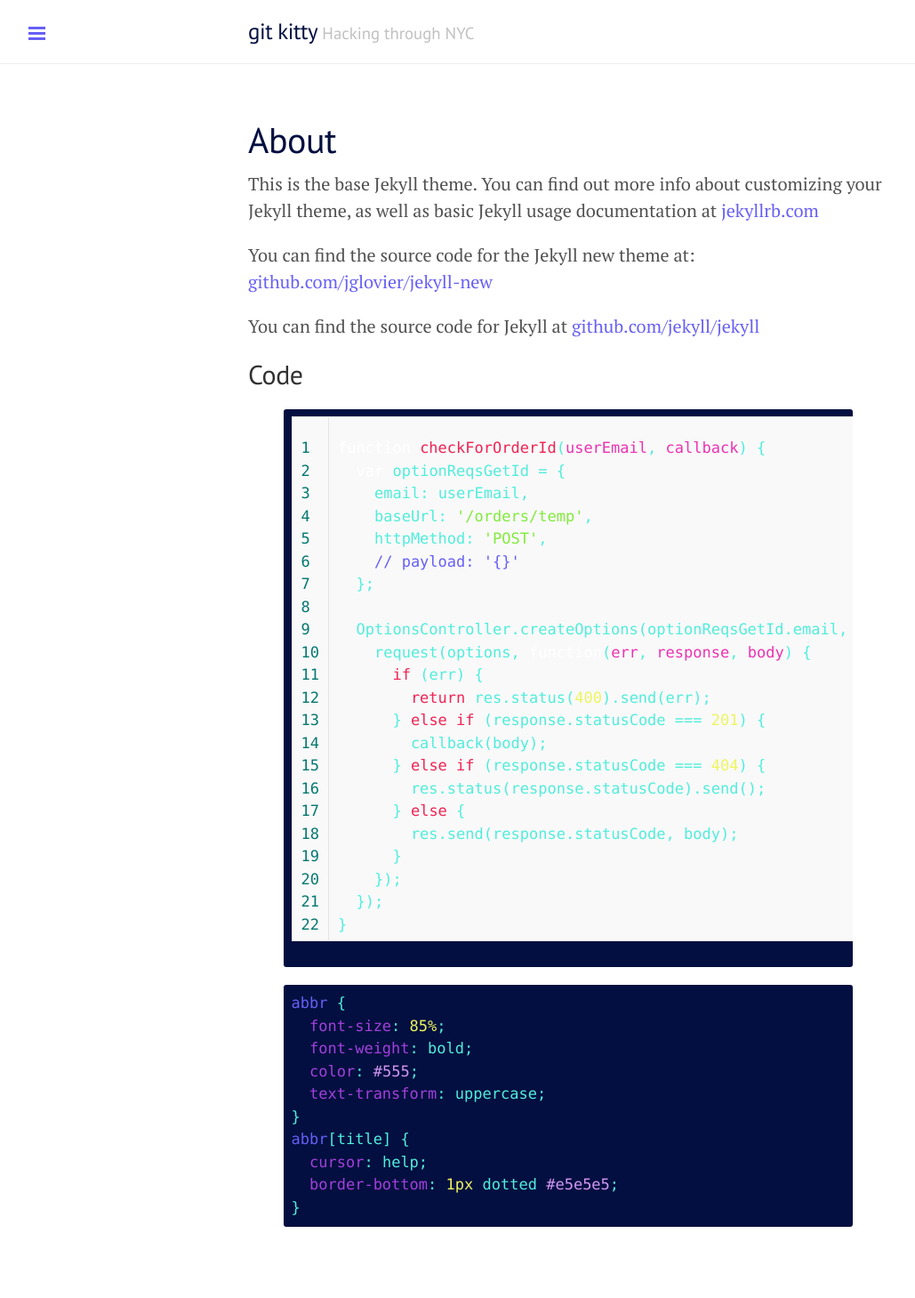
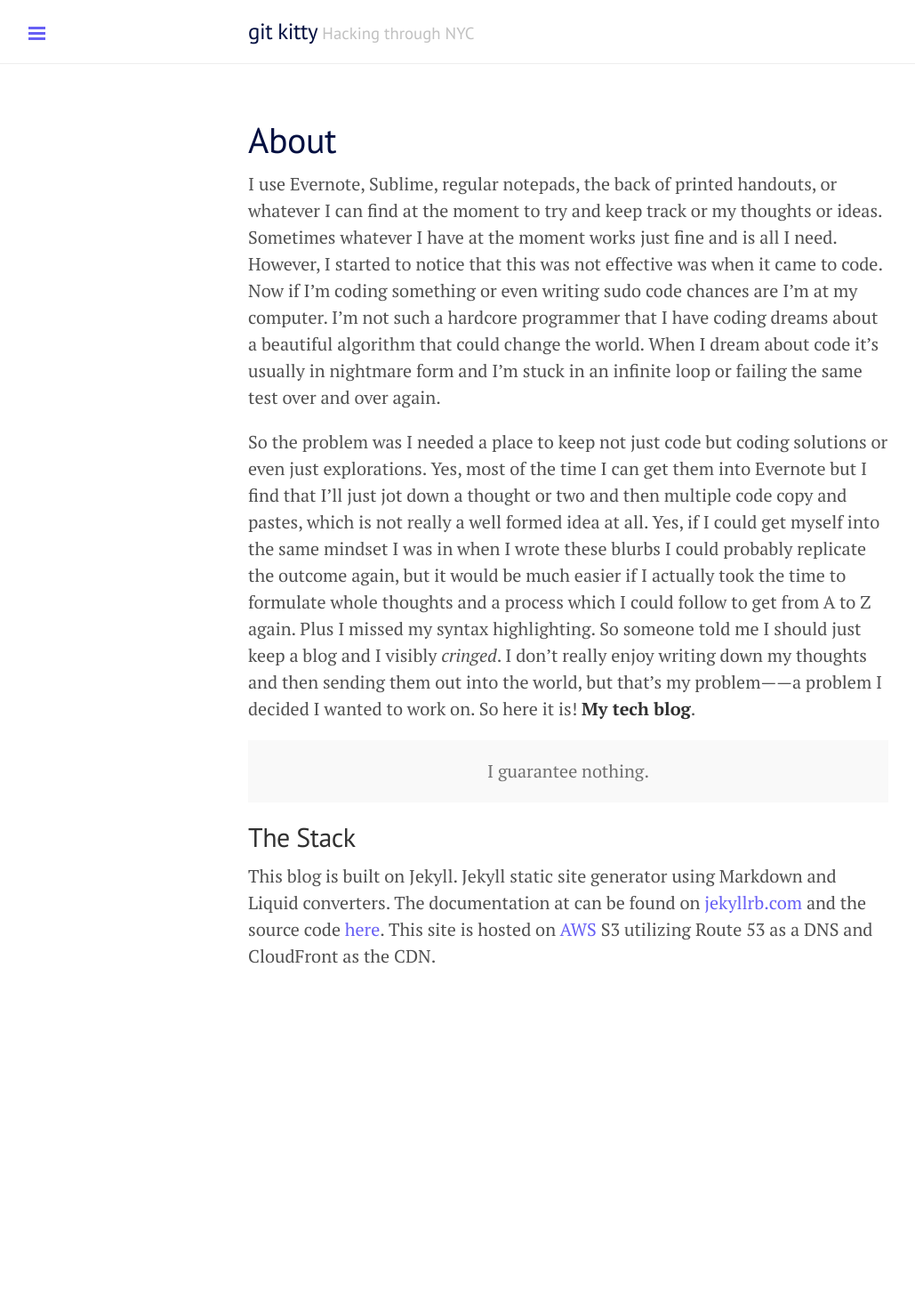
Before and after one commit to RDFroeber/gitkitty-jekyll, a Jekyll site: the page built from about.md, in a window 1280 px wide. Shown: the whole page at 89% size, without its empty margins (1-1030 px from the left). Built offline with Jekyll 4.4.1, drawn with Linux system fonts in a browser that asks for light colours; Markdown is read by kramdown in place of the engine named in the settings; after the commit the page ends 1170 px from its top, so only the background shows below that.

Commit message:
feat: About page updated with actual content and site description changed

```diff
--- a/_config.yml
+++ b/_config.yml
@@ -11,10 +11,11 @@ relative_permalinks: true
 # Setup
 title:               git kitty
 tagline:             Hacking through NYC
-description:         I like building things.
+description:         'An attempt to organize notes, thoughts, explorations, and solutions in one place where all can see.'
 url:                 http://gitkitty.com
 baseurl:             /
 paginate:            5
+github_repo:         https://github.com/RDFroeber/gitkitty-jekyll
 
 # About/contact
 author:
--- a/_includes/sidebar.html
+++ b/_includes/sidebar.html
@@ -25,8 +25,7 @@
       {% endif %}
     {% endfor %}
 
-    <a class="sidebar-nav-item" href="{{ site.github.repo }}/archive/v{{ site.version }}.zip">404</a>
-    <a class="sidebar-nav-item" href="{{ site.github.repo }}">GitHub project</a>
+    <a class="sidebar-nav-item" href="{{ site.github_repo }}">GitHub project</a>
     <a class="sidebar-nav-item" href="https://github.com/{{ site.author.github }}"><span class="icon github">
       <svg version="1.1" class="github-icon-svg" xmlns="http://www.w3.org/2000/svg" xmlns:xlink="http://www.w3.org/1999/xlink" x="0px" y="0px"
          viewBox="0 0 16 16" enable-background="new 0 0 16 16" xml:space="preserve">
--- a/about.md
+++ b/about.md
@@ -4,48 +4,14 @@ title: About
 permalink: /about/
 ---
 
-This is the base Jekyll theme. You can find out more info about customizing your Jekyll theme, as well as basic Jekyll usage documentation at [jekyllrb.com](http://jekyllrb.com/)
+I use Evernote, Sublime, regular notepads, the back of printed handouts, or whatever I can find at the moment to try and keep track or my thoughts or ideas. Sometimes whatever I have at the moment works just fine and is all I need. However, I started to notice that this was not effective was when it came to code. Now if I'm coding something or even writing sudo code chances are I'm at my computer. I'm not such a hardcore programmer that I have coding dreams about a beautiful algorithm that could change the world. When I dream about code it's usually in nightmare form and I'm stuck in an infinite loop or failing the same test over and over again.
 
-You can find the source code for the Jekyll new theme at: [github.com/jglovier/jekyll-new](https://github.com/jglovier/jekyll-new)
+So the problem was I needed a place to keep not just code but coding solutions or even just explorations. Yes, most of the time I can get them into Evernote but I find that I'll just jot down a thought or two and then multiple code copy and pastes, which is not really a well formed idea at all. Yes, if I could get myself into the same mindset I was in when I wrote these blurbs I could probably replicate the outcome again, but it would be much easier if I actually took the time to formulate whole thoughts and a process which I could follow to get from A to Z again. Plus I missed my syntax highlighting. So someone told me I should just keep a blog and I visibly *cringed*. I don't really enjoy writing down my thoughts and then sending them out into the world, but that's my problem——a problem I decided I wanted to work on. So here it is! **My tech blog**.
 
-You can find the source code for Jekyll at [github.com/jekyll/jekyll](https://github.com/jekyll/jekyll)
+<div class="message-center">
+  I guarantee nothing.
+</div>
 
-## Code
+## The Stack
 
-{% highlight js linenos %}
-function checkForOrderId(userEmail, callback) {
-  var optionReqsGetId = {
-    email: userEmail,
-    baseUrl: '/orders/temp',
-    httpMethod: 'POST',
-    // payload: '{}'
-  };
-
-  OptionsController.createOptions(optionReqsGetId.email, optionReqsGetId.baseUrl, optionReqsGetId.httpMethod, optionReqsGetId.payload, function(err, options) {
-    request(options, function(err, response, body) {
-      if (err) {
-        return res.status(400).send(err);
-      } else if (response.statusCode === 201) {
-        callback(body);
-      } else if (response.statusCode === 404) {
-        res.status(response.statusCode).send();
-      } else {
-        res.send(response.statusCode, body);
-      }
-    });
-  });
-}
-{% endhighlight %}
-
-{% highlight css %}
-abbr {
-  font-size: 85%;
-  font-weight: bold;
-  color: #555;
-  text-transform: uppercase;
-}
-abbr[title] {
-  cursor: help;
-  border-bottom: 1px dotted #e5e5e5;
-}
-{% endhighlight %}
+This blog is built on Jekyll. Jekyll static site generator using Markdown and Liquid converters. The documentation at can be found on [jekyllrb.com](http://jekyllrb.com/) and the source code [here](https://github.com/jekyll/jekyll). This site is hosted on [AWS](http://aws.amazon.com/) S3 utilizing Route 53 as a DNS and CloudFront as the CDN.
--- a/index.html
+++ b/index.html
@@ -13,8 +13,11 @@ title: Home
     </h1>
 
     <span class="post-date">{{ post.date | date_to_string }}</span>
+   {{ post.content | split:'<!--br-->' | first }}
 
-    {{ post.content }}
+   {% if post.content contains '<!--br-->' %}
+      <a href="{{ post.url }}">Read more</a>
+   {% endif %}
   </div>
   {% endfor %}
 </div>
--- a/public/css/base.css
+++ b/public/css/base.css
@@ -272,6 +272,13 @@ tbody tr:nth-child(odd) th {
   background-color: #f9f9f9;
 }
 
+.message-center {
+  margin-bottom: 1rem;
+  text-align: center;
+  padding: 1rem;
+  color: #717171;
+  background-color: #f9f9f9;
+}
 
 /*
  * Container
```
Also changed, not shown: _posts/2015-01-14-example-content.md (+2 -0 lines).
